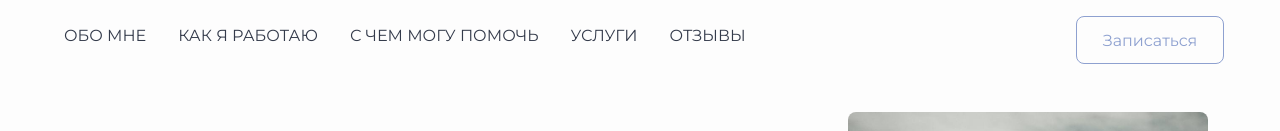
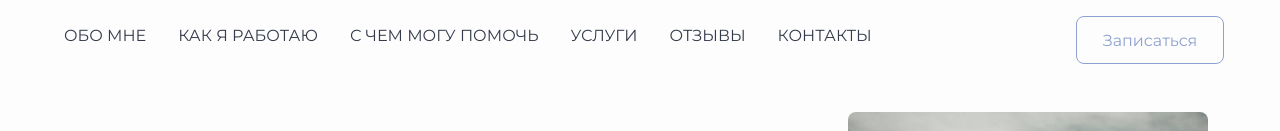
Before and after one commit to Shpakovich/DiPsychologist, a Vue app: page / in a window 1280 px wide. Shown: the top 131 px of the page. Built offline with nearby package versions, Linux system fonts and the light colour scheme.

Commit message:
add inst link

```diff
--- a/src/components/Contact.vue
+++ b/src/components/Contact.vue
@@ -1,8 +1,9 @@
 <script setup lang="ts">
 import telegram from '../assets/photo/telegram.svg'
 import whatsapp from '../assets/photo/whatsapp.svg'
+import instagram from '../assets/photo/instagram.svg'
 import SocialBtn from "@/components/Buttons/SocialBtn.vue";
-import {getTgLink, getWALink} from "@/constants";
+import {getInstLink, getTgLink, getWALink} from "@/constants";
 
 const socialLink = [
   {
@@ -16,12 +17,18 @@ const socialLink = [
     link: getWALink(),
     icn: whatsapp,
     color: '#4dc247',
+  },
+  {
+    name: 'instagram',
+    link: getInstLink(),
+    icn: instagram,
+    color: '#e1306c',
   }
 ]
 </script>
 
 <template>
-  <section class="contact_block">
+  <section class="contact_block" id="Contacts">
     <p class="contact-title mobile-only">Остались вопросы?</p>
     <div class="contact_background_image"></div>
     <!-- <p class="text-h4 mt-16">СДЕЛАЙ ШАГ НА ВСТРЕЧУ СЕБЕ</p> -->
@@ -54,7 +61,7 @@ const socialLink = [
 
 .action_block
   position: absolute
-  top: 25%
+  top: 20%
   right: 5%
 
   @media screen and (max-width: 900px)
--- a/src/constants.ts
+++ b/src/constants.ts
@@ -1,3 +1,4 @@
 
 export const getTgLink =  (text: string)=> `https://t.me/dylirty?text=${text}&profile`
 export const getWALink =  ()=> 'https://wa.me/79067821482?text=%D0%97%D0%B4%D1%80%D0%B0%D0%B2%D1%81%D1%82%D0%B2%D1%83%D0%B9%D1%82%D0%B5.%20%D0%9C%D0%B5%D0%BD%D1%8F%20%D0%B8%D0%BD%D1%82%D0%B5%D1%80%D0%B5%D1%81%D1%83%D0%B5%D1%82%20%D0%BF%D1%81%D0%B8%D1%85%D0%BE%D0%BB%D0%BE%D0%B3%D0%B8%D1%87%D0%B5%D1%81%D0%BA%D0%B0%D1%8F%20%D1%81%D0%B5%D1%81%D1%81%D0%B8%D1%8F%2C%20%D0%BD%D0%BE%20%D0%B5%D1%81%D1%82%D1%8C%20%D0%B2%D0%BE%D0%BF%D1%80%D0%BE%D1%81.%20%D0%9F%D0%BE%D0%B4%D1%81%D0%BA%D0%B0%D0%B6%D0%B8%D1%82%D0%B5%2C%20%D0%BF%D0%BE%D0%B6%D0%B0%D0%BB%D1%83%D0%B9%D1%81%D1%82%D0%B0%2C'
+export const getInstLink =  ()=> 'https://www.instagram.com/dylirty'
--- a/src/pages/index.vue
+++ b/src/pages/index.vue
@@ -390,6 +390,7 @@ const headerLinks = [
   {text: 'С чем могу помочь', link: '#HowCanHelp'},
   {text: 'Услуги', link: '#Services'},
   {text: 'Отзывы', link: '#Review'},
+  {text: 'Контакты', link: '#Contacts'}
 ]
 
 const aboutWorkBlocks = [
```
